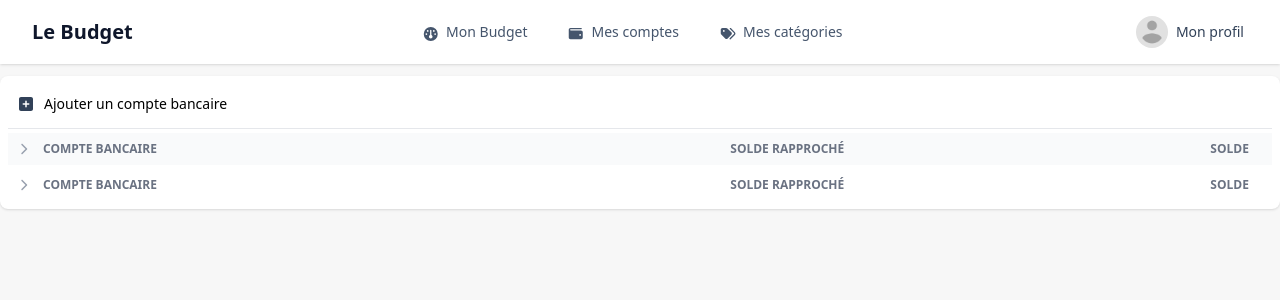
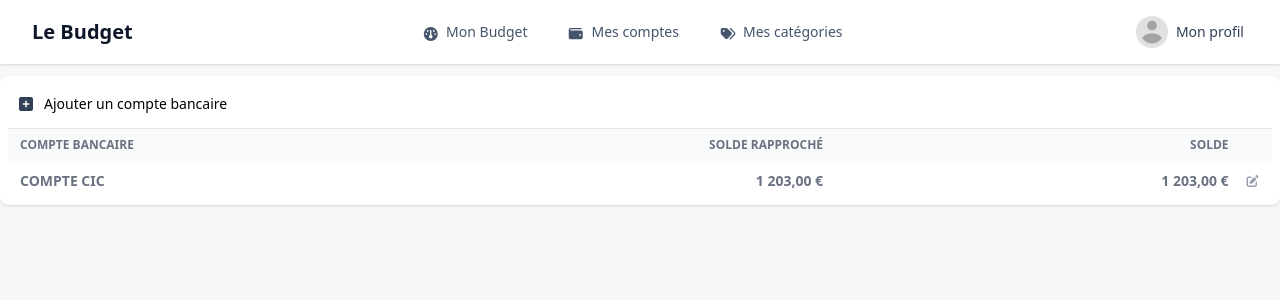
Before and after one commit to valcriss/le-budget, an Angular app in the folder frontend/: page /accounts in a window 1280 px wide. Shown: the top 300 px of the page. Built offline with nearby package versions, Linux system fonts and the light colour scheme.

Commit message:
feat: update accounts table component to display account balances and edit icon

```diff
--- a/frontend/angular.json
+++ b/frontend/angular.json
@@ -88,5 +88,8 @@
         }
       }
     }
+  },
+  "cli": {
+    "analytics": false
   }
 }
--- a/frontend/src/app/components/accounts/accounts-table/accounts-table.html
+++ b/frontend/src/app/components/accounts/accounts-table/accounts-table.html
@@ -1,8 +1,5 @@
 <div>
-    <div class="flex flex-row px-2 h-8 text-xs font-semibold uppercase text-gray-500 bg-gray-50 mt-1">
-        <div class="basis-0 flex items-center pr-2">
-            <fa-icon [icon]="icChevronRight" class="text-gray-400 text-xs cursor-pointer"></fa-icon>
-        </div>
+    <div class="flex flex-row px-2 h-8 text-xs font-semibold uppercase text-gray-500 bg-gray-50">
         <div class="basis-8/12 md:basis-4/12 flex items-center px-1">Compte bancaire</div>
         <div class="hidden basis-4/12 md:basis-4/12 md:flex items-center justify-end px-1 text-right">
             Solde rapproché
@@ -10,24 +7,21 @@
         <div class="basis-4/12 md:basis-4/12 flex items-center justify-end px-1 text-right">
             Solde
         </div>
-        <div class="basis-0 md:basis-0 flex items-center justify-end px-1 text-right">
+        <div class="w-8 flex items-center justify-end px-1 text-right">
             &nbsp;
         </div>
     </div>
 
-    <div class="flex flex-row px-2 h-8 text-xs font-semibold uppercase text-gray-500 mt-1">
-        <div class="basis-0 flex items-center pr-2">
-            <fa-icon [icon]="icChevronRight" class="text-gray-400 text-xs cursor-pointer"></fa-icon>
-        </div>
-        <div class="basis-8/12 md:basis-4/12 flex items-center px-1">Compte bancaire</div>
+    <div class="flex flex-row px-2 h-8 text-sm font-semibold uppercase text-gray-500 mt-1">
+        <div class="basis-8/12 md:basis-4/12 flex items-center px-1">Compte CIC</div>
         <div class="hidden basis-4/12 md:basis-4/12 md:flex items-center justify-end px-1 text-right">
-            Solde rapproché
+            1 203,00 €
         </div>
         <div class="basis-4/12 md:basis-4/12 flex items-center justify-end px-1 text-right">
-            Solde
+            1 203,00 €
         </div>
-        <div class="basis-0 md:basis-0 flex items-center justify-end px-1 text-right">
-            &nbsp;
+        <div class="w-8 flex items-center justify-end px-1 text-right">
+           <fa-icon [icon]="icEditAccount" class="text-gray-400 text-xs cursor-pointer hover:text-[#58a9ff]"></fa-icon>
         </div>
     </div>
 </div>
--- a/frontend/src/app/components/accounts/accounts-table/accounts-table.ts
+++ b/frontend/src/app/components/accounts/accounts-table/accounts-table.ts
@@ -1,6 +1,6 @@
-import { Component } from '@angular/core';
+import { Component, Input } from '@angular/core';
 import { FaIconLibrary, FontAwesomeModule } from '@fortawesome/angular-fontawesome';
-import { faChevronRight } from '@fortawesome/free-solid-svg-icons';
+import { faPenToSquare } from '@fortawesome/free-solid-svg-icons';
 
 @Component({
   selector: 'app-accounts-table',
@@ -9,10 +9,10 @@ import { faChevronRight } from '@fortawesome/free-solid-svg-icons';
   styleUrl: './accounts-table.css'
 })
 export class AccountsTable {
-  protected readonly icChevronRight = faChevronRight;
+  protected readonly icEditAccount = faPenToSquare;
 
   constructor(library: FaIconLibrary) {
-    library.addIcons(faChevronRight);
+    library.addIcons(faPenToSquare);
   }
 
 }
```
